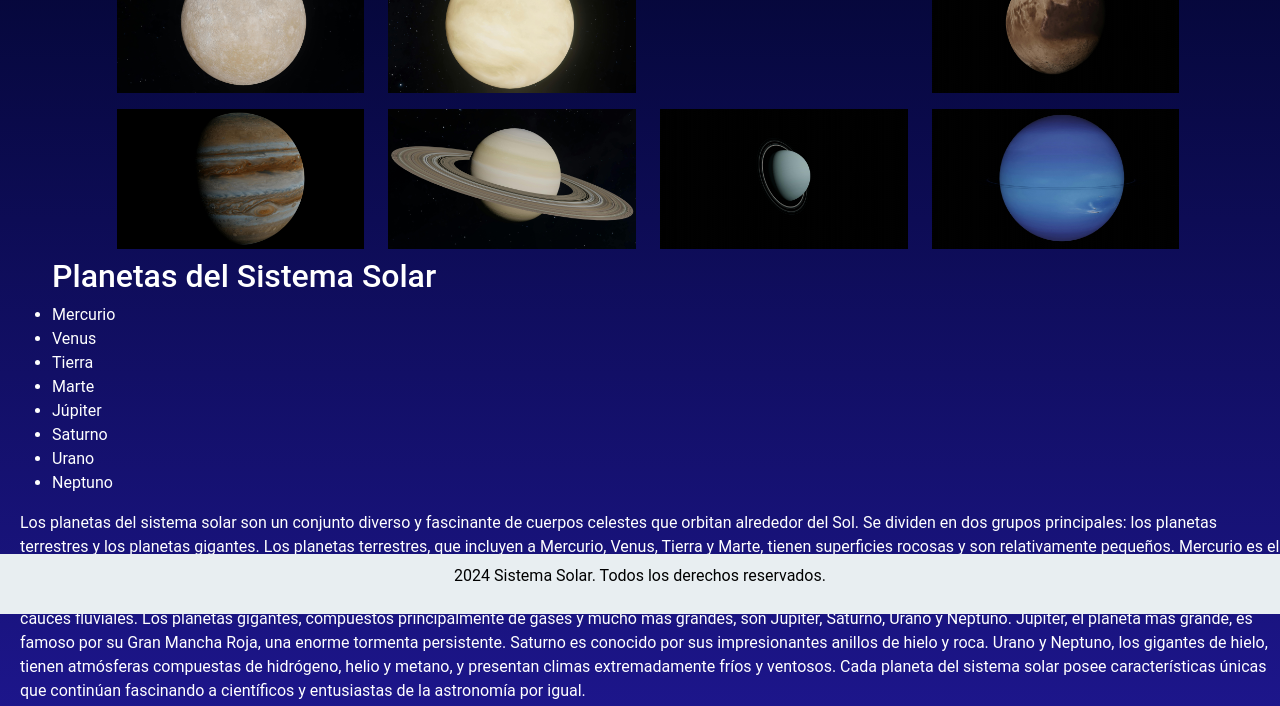
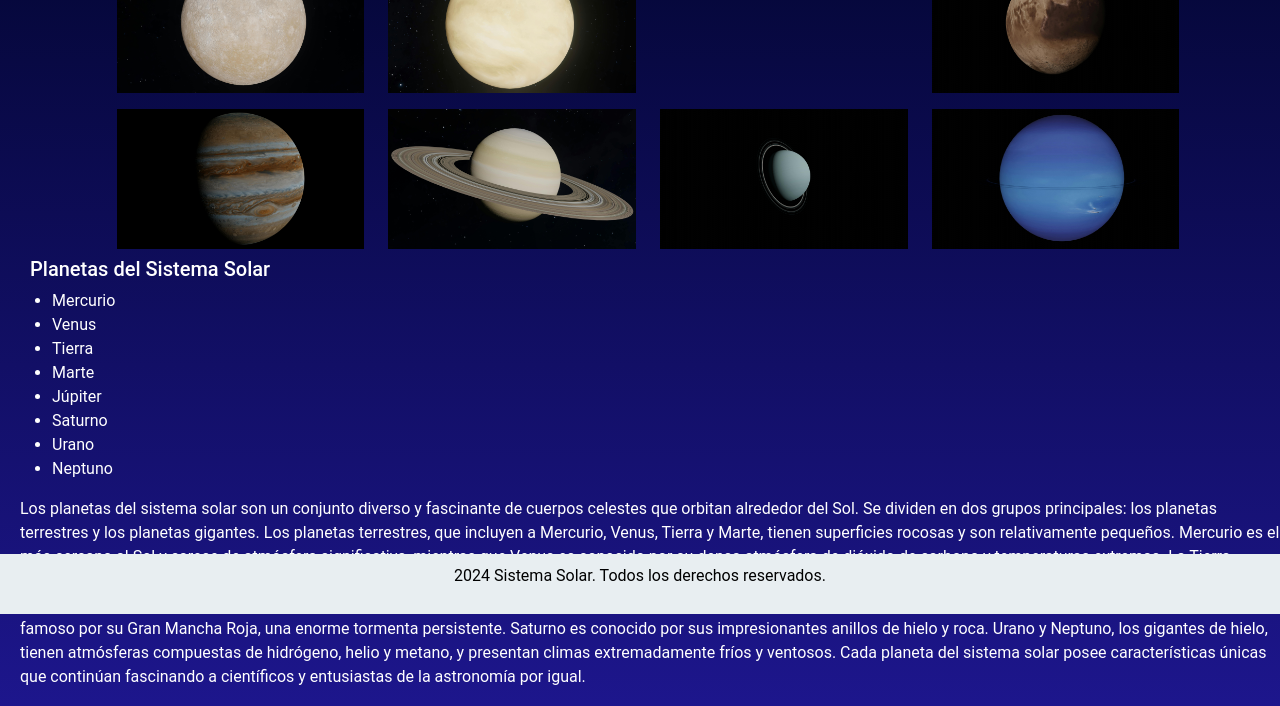
Before and after one commit to Pedro1912IA/spaceweb, a plain HTML site: page pages/planetas.html in a window 1280 px wide. Shown: the part 186-892 px from the top of the page. Drawn offline with nearby package versions, Linux system fonts and the light colour scheme.

Commit message:
otros cambios

```diff
--- a/css/style.css
+++ b/css/style.css
@@ -22,6 +22,9 @@ body {
     padding: 10px 0;
   }
 
+  h5 {
+    margin-left: 30px;
+  }
 
 table {
     width: 50%;
--- a/pages/planetas.html
+++ b/pages/planetas.html
@@ -72,8 +72,8 @@
         </div>
     </section>
             <section>
+                <h5>Planetas del Sistema Solar</h5>
                 <ul class="listaplanetas">
-                    <h2>Planetas del Sistema Solar</h2>
                     <li>Mercurio</li>
                     <li>Venus</li>
                     <li>Tierra</li>
```
Also changed, not shown: index.html (+2 -0 lines), pages/infoadicional.html (+0 -1 lines), img/logosissolar.ico (deleted).
